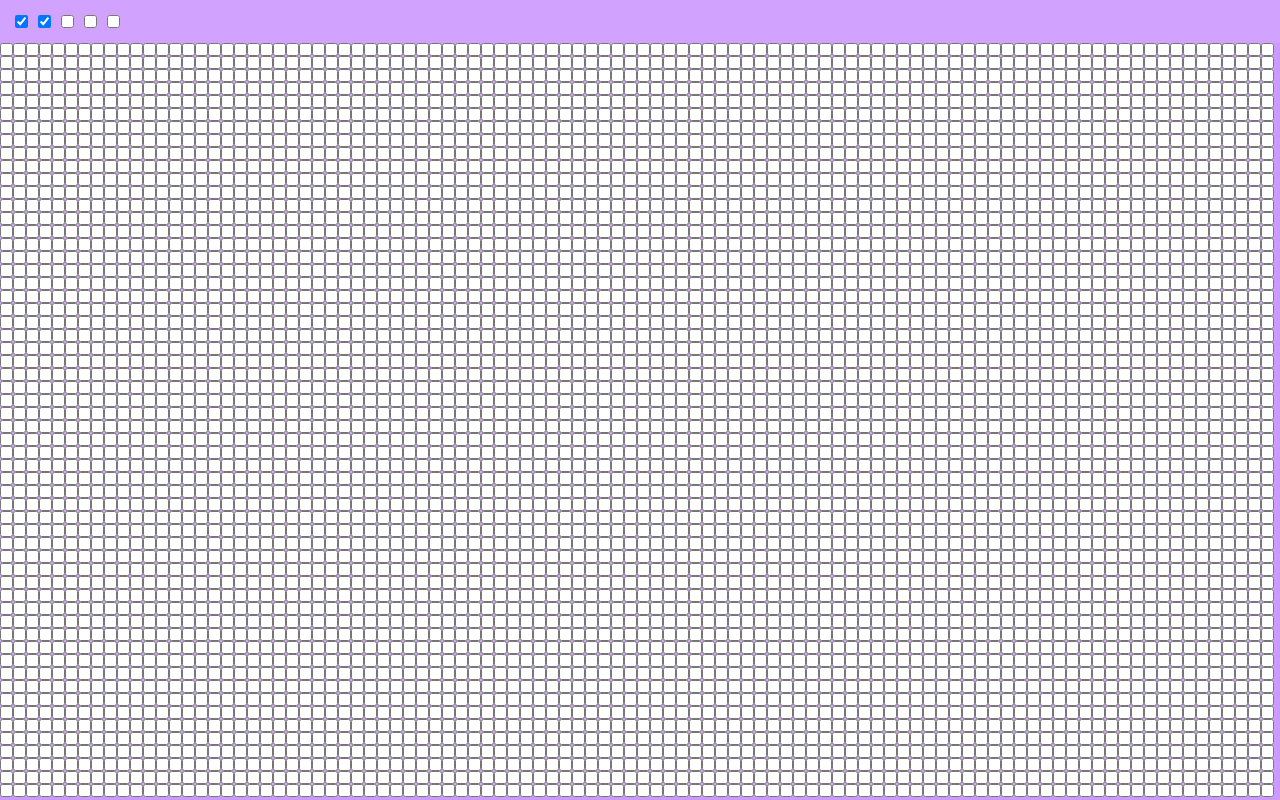
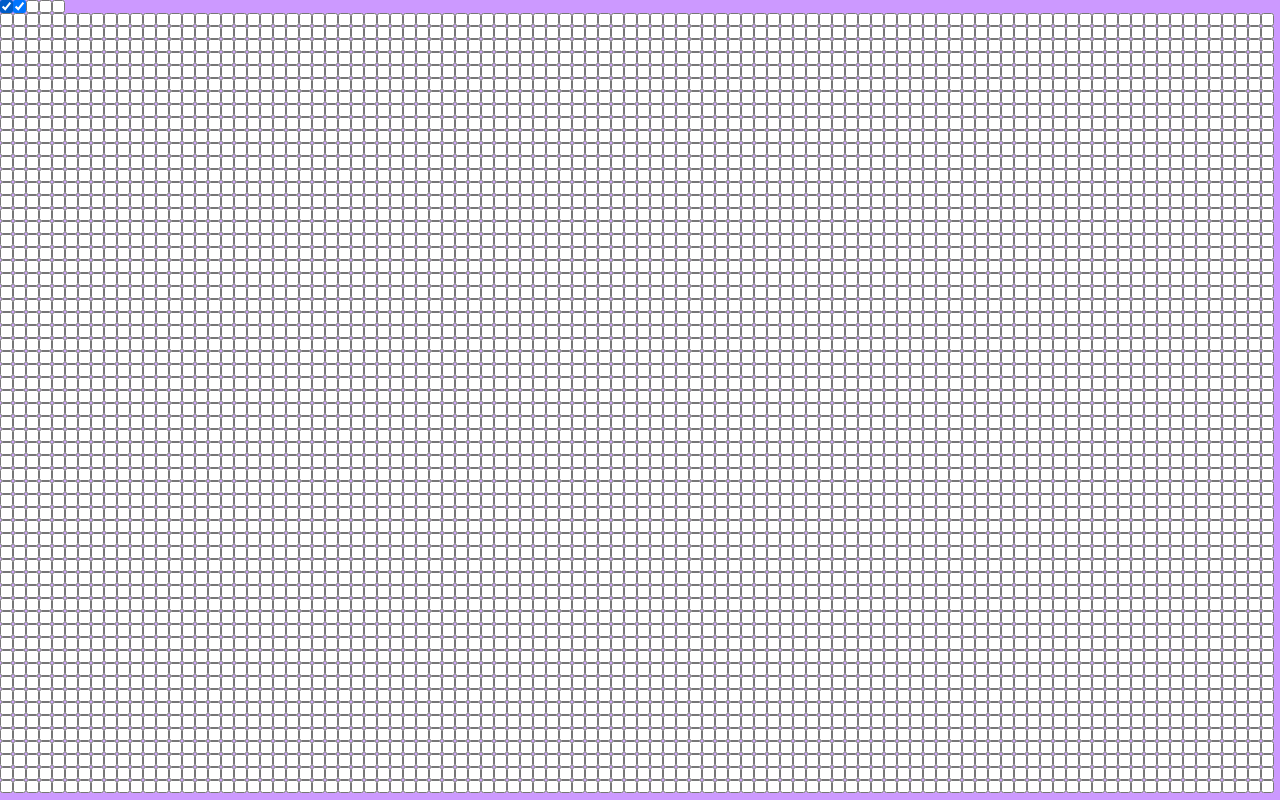
Before and after one commit to muxe/muxe_org, a Vue app: page / in a window 1280 px wide. Built offline with nearby package versions, Linux system fonts and the light colour scheme.

Commit message:
fixed margins

```diff
--- a/src/components/checkboxMenu.css
+++ b/src/components/checkboxMenu.css
@@ -1,9 +1,3 @@
 .menu {
 	font: 0px "Lucida Grande", Helvetica, Arial, sans-serif;
-	padding: 10px;
-	background: rgba(255, 255, 255, 0.1);
 }
-
-.checkbox {
-	margin: 5px;
-}
```
